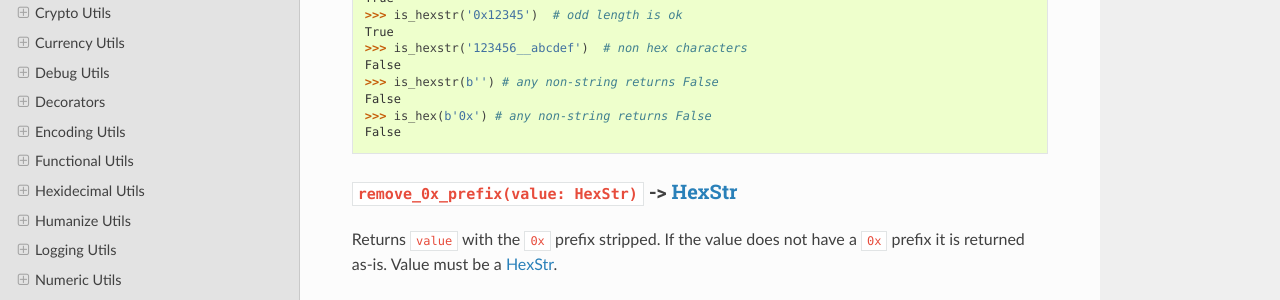
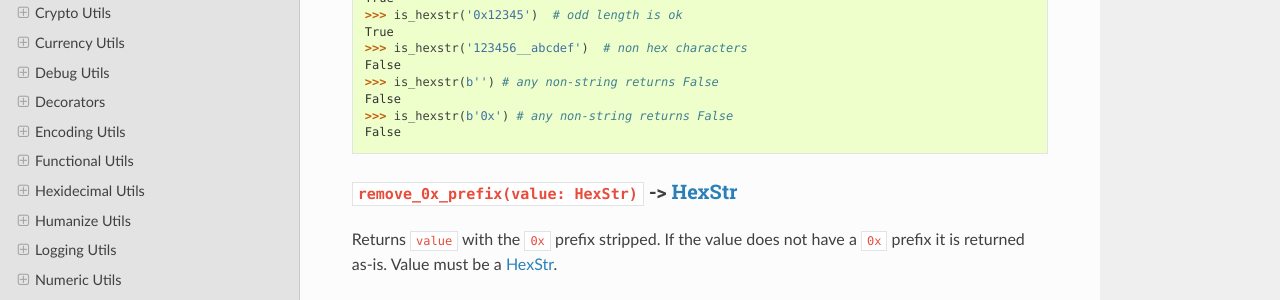
Before and after one commit to ethereum/eth-utils, a Sphinx documentation site: the page built from docs/utilities.rst, in a window 1280 px wide and 900 px high, scrolled down 22081 px. Shown: the part 151-451 px from the top of the window. Built offline with Sphinx 7.4.7 and the Read the Docs theme 2.0.0, drawn with Linux system fonts in a browser that asks for light colours; pages that are not in the unit, such as notebooks, are missing from menus.

Commit message:
Update docs/utilities.rst
Co-Authored-By: Jason Carver <ut96caarrs@snkmail.com>

```diff
--- a/docs/utilities.rst
+++ b/docs/utilities.rst
@@ -1281,7 +1281,7 @@ type.
    False
    >>> is_hexstr(b'') # any non-string returns False
    False
-   >>> is_hex(b'0x') # any non-string returns False
+   >>> is_hexstr(b'0x') # any non-string returns False
    False
 
 ``remove_0x_prefix(value: HexStr)`` -> HexStr_
```
